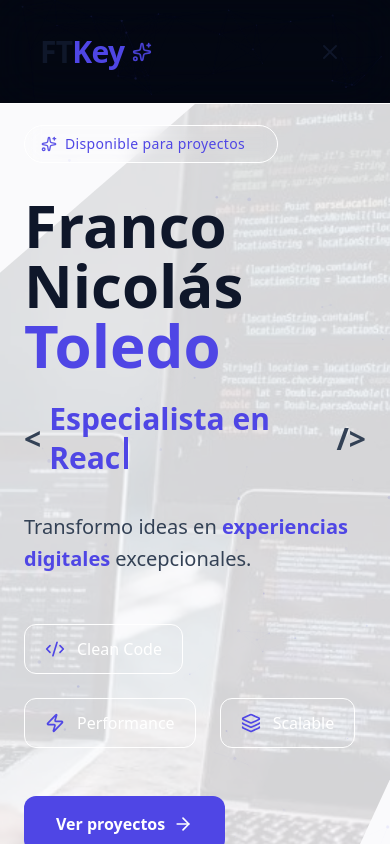
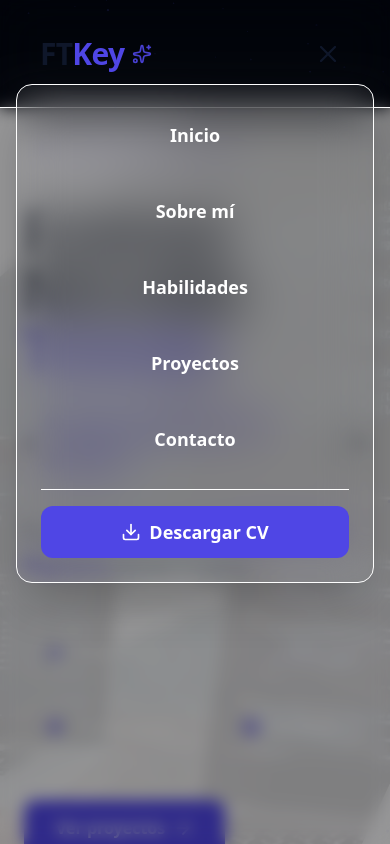
Before and after one commit to FT-Key/ftkey-portfolio, a React (Vite) app: page / in a window 390 px wide. Both pictures are taken after a click on the button "Abrir menú". Shown: the top 844 px of the page. Built offline with nearby package versions, Linux system fonts and the light colour scheme.

Commit message:
Se ajusta responsive de navbar

```diff
--- a/src/components/Navbar.jsx
+++ b/src/components/Navbar.jsx
@@ -6,23 +6,38 @@ const Navbar = () => {
   const [scrolled, setScrolled] = useState(false);
   const [activeSection, setActiveSection] = useState("inicio");
   const canvasRef = useRef(null);
+  const navRef = useRef(null);
+  const menuRef = useRef(null);
+  const [navHeight, setNavHeight] = useState(0);
 
-  const links = useMemo(() => [
+  const links = useMemo(
+    () => [
       { label: "Inicio", href: "#inicio" },
       { label: "Sobre mí", href: "#sobreMi" },
       { label: "Habilidades", href: "#habilidades" },
       { label: "Proyectos", href: "#proyectos" },
       { label: "Contacto", href: "#contacto" },
-  ], []);
+    ],
+    []
+  );
 
-  // 🔹 Scroll optimizado
+  /* ================= NAV HEIGHT ================= */
+  useEffect(() => {
+    const updateHeight = () => {
+      if (navRef.current) setNavHeight(navRef.current.offsetHeight);
+    };
+    updateHeight();
+    window.addEventListener("resize", updateHeight);
+    return () => window.removeEventListener("resize", updateHeight);
+  }, [scrolled]);
+
+  /* ================= SCROLL ================= */
   useEffect(() => {
     let ticking = false;
-
     const updateOnScroll = () => {
       setScrolled(window.scrollY > 50);
+      let currentSection = null;
 
-      let currentSection = null;
       for (const link of links) {
         const section = link.href.substring(1);
         const el = document.getElementById(section);
@@ -34,7 +49,6 @@ const Navbar = () => {
           }
         }
       }
-
       if (currentSection) setActiveSection(currentSection);
       ticking = false;
     };
@@ -50,12 +64,34 @@ const Navbar = () => {
     return () => window.removeEventListener("scroll", handleScroll);
   }, [links]);
 
-  // 🔹 Canvas optimizado
+  /* ================= BODY LOCK + ESC ================= */
+  useEffect(() => {
+    document.body.style.overflow = open ? "hidden" : "auto";
+    const onEsc = (e) => e.key === "Escape" && setOpen(false);
+    window.addEventListener("keydown", onEsc);
+    return () => {
+      document.body.style.overflow = "auto";
+      window.removeEventListener("keydown", onEsc);
+    };
+  }, [open]);
+
+  /* ================= CLICK OUTSIDE ================= */
+  useEffect(() => {
+    const handler = (e) => {
+      if (menuRef.current && !menuRef.current.contains(e.target)) {
+        setOpen(false);
+      }
+    };
+    if (open) document.addEventListener("mousedown", handler);
+    return () => document.removeEventListener("mousedown", handler);
+  }, [open]);
+
+  /* ================= CANVAS ================= */
   useEffect(() => {
     const canvas = canvasRef.current;
     if (!canvas) return;
+    const ctx = canvas.getContext("2d");
 
-    const ctx = canvas.getContext("2d");
     let animationId;
     let running = true;
 
@@ -98,88 +134,51 @@ const Navbar = () => {
 
     for (let i = 0; i < particleCount; i++) particles.push(new Particle());
 
-    const maxDist = 90;
-    const maxDistSq = maxDist * maxDist;
-
-    let lastTime = 0;
-    const fps = 40;
-    const interval = 1000 / fps;
-
-    const animate = (time) => {
+    const animate = () => {
       if (!running) return;
-      if (time - lastTime < interval) {
-        animationId = requestAnimationFrame(animate);
-        return;
-      }
-      lastTime = time;
-
       ctx.clearRect(0, 0, canvas.width, canvas.height);
-
-      for (let i = 0; i < particles.length; i++) {
-        const p1 = particles[i];
-        p1.update();
-        p1.draw();
-
-        for (let j = i + 1; j < particles.length; j++) {
-          const p2 = particles[j];
-          const dx = p1.x - p2.x;
-          const dy = p1.y - p2.y;
-          const distSq = dx * dx + dy * dy;
-
-          if (distSq < maxDistSq) {
-            ctx.beginPath();
-            ctx.strokeStyle = `rgba(99,102,241,${0.08 * (1 - distSq / maxDistSq)})`;
-            ctx.lineWidth = 0.5;
-            ctx.moveTo(p1.x, p1.y);
-            ctx.lineTo(p2.x, p2.y);
-            ctx.stroke();
-          }
-        }
-      }
-
+      particles.forEach(p => { p.update(); p.draw(); });
       animationId = requestAnimationFrame(animate);
     };
 
     animationId = requestAnimationFrame(animate);
 
-    const handleVisibility = () => {
-      running = !document.hidden;
-      if (running) animationId = requestAnimationFrame(animate);
-    };
-
-    document.addEventListener("visibilitychange", handleVisibility);
-
     return () => {
       running = false;
       cancelAnimationFrame(animationId);
       window.removeEventListener("resize", resizeCanvas);
-      document.removeEventListener("visibilitychange", handleVisibility);
     };
   }, []);
 
   return (
-    <nav className={`sticky top-0 left-0 w-full z-50 transition-all duration-500 px-4 ${scrolled ? "py-5" : "py-8"}`}>
-      <div className={`absolute inset-0 bg-primary/70 backdrop-blur-xl border border-border-primary/50 transition-all duration-500 ${
-        scrolled ? "mx-auto max-w-[1400px] my-2 rounded-2xl shadow-lg shadow-accent/5" : "mx-0 my-0 rounded-none border-b border-t-0 border-x-0"
+    <>
+      <nav
+        ref={navRef}
+        className={`sticky top-0 left-0 w-full z-50 transition-all duration-500 px-4 ${
+          scrolled ? "py-5" : "py-8"
+        }`}
+      >
+        <div className={`absolute inset-0 bg-primary/70 backdrop-blur-xl border border-border-primary/50 transition-all duration-500 pointer-events-none ${
+          scrolled
+            ? "mx-auto max-w-[1400px] my-2 rounded-2xl shadow-lg shadow-accent/5"
+            : "mx-0 my-0 rounded-none border-b border-t-0 border-x-0"
         }`} />
 
         <canvas ref={canvasRef} className="absolute inset-0 w-full h-full opacity-40 pointer-events-none" />
 
         <div className="absolute inset-0 overflow-hidden opacity-30 pointer-events-none">
-        <div className={`absolute top-0 left-1/4 w-64 h-64 bg-accent/20 rounded-full blur-3xl transition-all duration-1000 ${scrolled ? "scale-75 opacity-50" : "scale-100 opacity-100"}`} />
-        <div className={`absolute top-0 right-1/4 w-48 h-48 bg-accent/20 rounded-full blur-3xl transition-all duration-1000 delay-100 ${scrolled ? "scale-75 opacity-50" : "scale-100 opacity-100"}`} />
+          <div className="absolute top-0 left-1/4 w-64 h-64 bg-accent/20 rounded-full blur-3xl" />
+          <div className="absolute top-0 right-1/4 w-48 h-48 bg-accent/20 rounded-full blur-3xl" />
         </div>
 
         <div className="max-w-7xl mx-auto px-6 relative z-10">
           <div className="flex justify-between items-center">
-          <a href="#inicio" className="relative group">
-            <div className="relative flex items-center gap-2">
-              <div className={`transition-all duration-500 ${scrolled ? "text-2xl" : "text-3xl"} font-black tracking-tight`}>
+            <a href="#inicio" className="flex items-center gap-2">
+              <div className={`font-black tracking-tight ${scrolled ? "text-2xl" : "text-3xl"}`}>
                 <span className="text-primary">FT</span>
                 <span className="bg-gradient-to-r from-accent to-accent-hover bg-clip-text text-accent">Key</span>
               </div>
-              <Sparkles className={`text-accent transition-all duration-500 ${scrolled ? "w-4 h-4" : "w-5 h-5"} animate-pulse`} />
-            </div>
+              <Sparkles className="text-accent w-5 h-5 animate-pulse" />
             </a>
 
             <ul className="hidden md:flex items-center gap-1">
@@ -187,27 +186,59 @@ const Navbar = () => {
                 const isActive = activeSection === link.href.substring(1);
                 return (
                   <li key={link.href}>
-                  <a href={link.href} className={`relative px-4 py-2 text-sm font-medium rounded-lg transition-all duration-300 ${isActive ? "text-accent" : "text-secondary hover:text-primary"}`}>
-                    {isActive && <span className="absolute inset-0 bg-accent/10 rounded-lg animate-fade-in" />}
-                    <span className="relative">{link.label}</span>
+                    <a href={link.href} className={`px-4 py-2 text-sm font-medium rounded-lg transition ${
+                      isActive ? "text-accent" : "text-secondary hover:text-primary"
+                    }`}>
+                      {link.label}
                     </a>
                   </li>
                 );
               })}
               <li>
                 <a href="/CV_Toledo_Franco_Nicolas.pdf" download className="ml-4 px-5 py-2.5 bg-accent text-white text-sm font-medium rounded-lg flex items-center gap-2">
-                <Download className="w-4 h-4" />
-                CV
+                  <Download className="w-4 h-4" /> CV
                 </a>
               </li>
             </ul>
 
-          <button onClick={() => setOpen(!open)} className="md:hidden relative p-2 text-primary">
-            {open ? <X /> : <Menu />}
+            <button onClick={() => setOpen(!open)} className="md:hidden relative z-50 p-2 text-primary" aria-label="Abrir menú">
+              {open ? <X size={28}/> : <Menu size={28}/>}
             </button>
           </div>
         </div>
       </nav>
+
+      {/* Overlay */}
+      <div className={`fixed inset-0 bg-black/40 backdrop-blur-sm transition-opacity duration-300 z-40 ${
+        open ? "opacity-100" : "opacity-0 pointer-events-none"
+      }`} />
+
+      {/* Mobile menu */}
+      <div
+        ref={menuRef}
+        style={{ top: navHeight }}
+        className={`md:hidden fixed left-0 w-full px-4 transition-all duration-500 ease-out z-50 ${
+          open ? "opacity-100 translate-y-0" : "opacity-0 -translate-y-4 pointer-events-none"
+        }`}
+      >
+        <div className="rounded-2xl backdrop-blur-xl bg-primary/95 border border-border-primary/50 shadow-2xl overflow-hidden">
+          <ul className="flex flex-col items-center text-center p-6 gap-6 text-lg font-semibold">
+            {links.map(link => (
+              <li key={link.href} className="w-full">
+                <a href={link.href} onClick={() => setOpen(false)} className="block py-3 rounded-xl hover:bg-accent/10 transition">
+                  {link.label}
+                </a>
+              </li>
+            ))}
+            <li className="w-full pt-4 border-t border-border-primary/40">
+              <a href="/CV_Toledo_Franco_Nicolas.pdf" download onClick={() => setOpen(false)} className="flex items-center justify-center gap-2 py-3 bg-accent text-white rounded-xl text-lg font-semibold">
+                <Download className="w-5 h-5" /> Descargar CV
+              </a>
+            </li>
+          </ul>
+        </div>
+      </div>
+    </>
   );
 };
 
```
Lines whose indentation alone changed are shown as unchanged.
